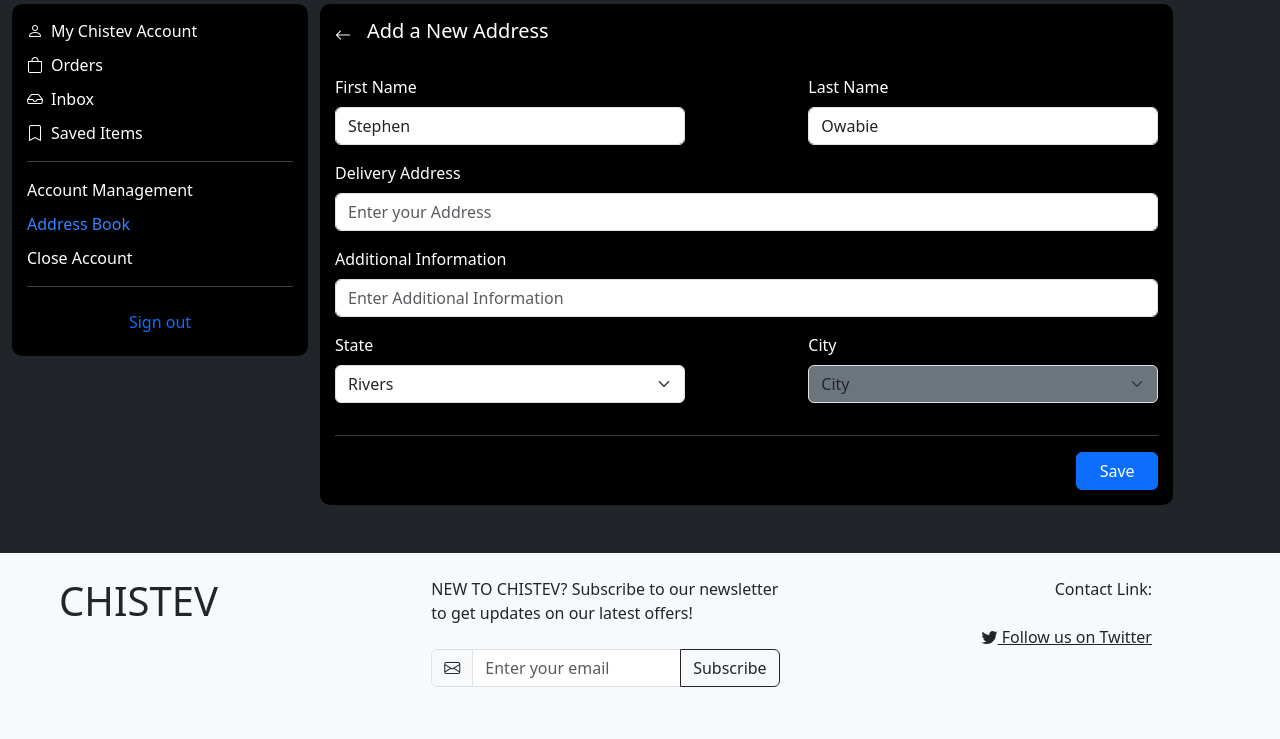
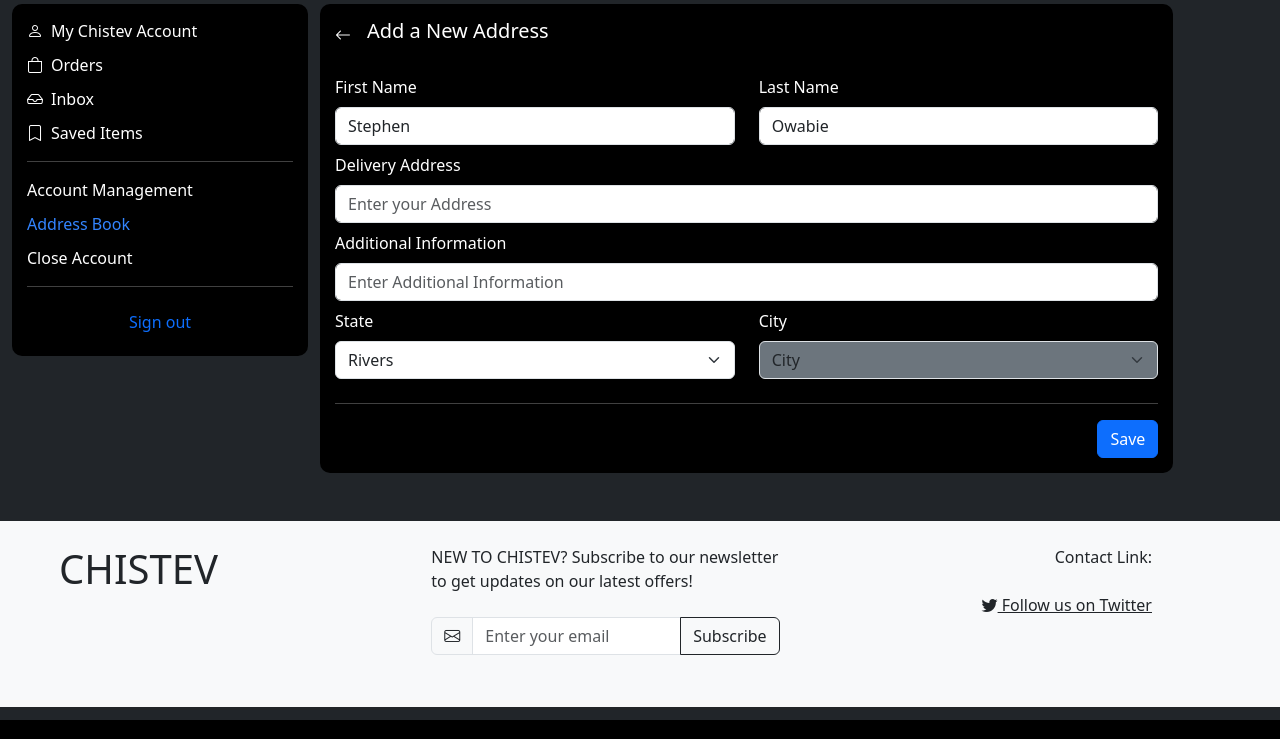
Before and after one commit to chistev/Django-Ecommerce, a Django app: page /accounts/address_book_create/ in a window 1280 px wide. Shown: the part 80-819 px from the top of the page. Run offline with Django 4.2, Linux system fonts and the light colour scheme; a user stored in the database is signed in; data comes from the database, SQL or seed files in the repository; parts of the project's set-up code (start-up, migrations or seed data) failed here and were passed over; some libraries are stand-ins or nearby versions.

Commit message:
made the address book create page responsive; made the views code for it cleaner; wrote test for authenticated users sending a GET request

```diff
--- a/accounts/forms.py
+++ b/accounts/forms.py
@@ -59,6 +59,8 @@ class EditBasicDetailsForm(forms.ModelForm):
         super(EditBasicDetailsForm, self).__init__(*args, **kwargs)
         for field_name in self.fields:
             self.fields[field_name].widget.attrs['class'] = 'form-control'
+
+
 class AddressForm(forms.ModelForm):
     class Meta:
         model = Address
@@ -76,32 +78,31 @@ class AddressForm(forms.ModelForm):
         # Populate the state field with the user's existing state
         if user and user.is_authenticated:  # Checking if the user is authenticated
             try:
-                # Assuming there's a direct ForeignKey relationship between CustomUser and State
                 user_state = user.addresses.first().state
             except AttributeError:
                 # Handle the case where the user doesn't have any addresses or the state is not set
                 user_state = None
-            self.fields['state'].queryset = State.objects.all()  # Adjust this queryset based on your State model
+            self.fields['state'].queryset = State.objects.all()
             self.fields['state'].initial = user_state
 
         # Add custom attributes and styling to individual fields
         self.fields['first_name'].widget.attrs.update({
             'class': 'form-control',
-            'id': 'firstName',  # ID for the first name field
-            'style': 'width: 350px !important;',
+            'id': 'firstName',
+            'style': 'width: 100% !important;',
             'name': 'first_name'
         })
 
         self.fields['last_name'].widget.attrs.update({
             'class': 'form-control',
-            'id': 'lastName',  # ID for the last name field
-            'style': 'width: 350px !important;',
+            'id': 'lastName',
+            'style': 'width: 100% !important;',
             'name': 'last_name'
         })
 
         self.fields['address'].widget.attrs.update({
             'class': 'form-control',
-            'id': 'address',  # ID for the last name field
+            'id': 'address',
             'style': 'width: 100% !important;',
             'placeholder': 'Enter your Address',
             'name': 'address'
@@ -109,7 +110,7 @@ class AddressForm(forms.ModelForm):
 
         self.fields['additional_info'].widget.attrs.update({
             'class': 'form-control',
-            'id': 'additional_info',  # ID for the last name field
+            'id': 'additional_info',
             'style': 'width: 100% !important;',
             'placeholder': 'Enter Additional Information',
             'name': 'additional_info'
@@ -118,6 +119,6 @@ class AddressForm(forms.ModelForm):
         self.fields['state'].widget.attrs.update({
             'class': 'form-select',
             'id': 'state',
-            'style': 'width: 350px !important',
+            'style': 'width: 100% !important',
             'name': 'state'
         })
--- a/accounts/templates/accounts/address_book_create.html
+++ b/accounts/templates/accounts/address_book_create.html
@@ -17,54 +17,55 @@
                 <form method="post" action="">
                     {% csrf_token %}
 
-                <!-- Input field for first name -->
-                <div style="display: flex; justify-content: space-between;">
-                    <div class="mb-3">
+                    <div class="row">
+                        <div class="col-md-6 mb-2">
+                            <div class="form-group">
                                 <label for="{{ form.first_name.id_for_label }}" class="form-label text-white">{{ form.first_name.label }}</label>
                                 {{ form.first_name }}
                             </div>
-
-                    <div class= "mb-3">
+                        </div>
+                        <div class="col-md-6 mb-2">
+                            <div class="form-group">
                                 <label for="{{ form.last_name.id_for_label }}" class="form-label text-white">{{ form.last_name.label }}</label>
                                 {{ form.last_name }}
                             </div>
                         </div>
+                    </div>
 
-                <div class="mb-3">
+                    <div class="form-group mb-2">
                         <label for="{{ form.address.id_for_label }}" class="form-label text-white">{{ form.address.label }}</label>
                         {{ form.address }}
                     </div>
 
-                <div class="mb-3">
+                    <div class="form-group mb-2">
                         <label for="{{ form.additional_info.id_for_label }}" class="form-label text-white">{{ form.additional_info.label }}</label>
                         {{ form.additional_info }}
                     </div>
 
-
-
-                <div style="display: flex; justify-content: space-between;">
-                    <div class="mb-3">
-                        <label for="{{ form.state.id_for_label }}" class="form-label text-white">{{ form.state.label }}</label>
+                    <div class="row">
+                        <div class="col-md-6 mb-2">
+                            <div class="form-group">
+                                <label for="{{ form.state.id_for_label }}" class="form-label text-white ">{{ form.state.label }}</label>
                                 {{ form.state }}
                             </div>
-
-                    <div class="mb-3">
-                        <!-- Add a message for city selection -->
-                        <div id="city-selection-message" class="text-danger" style="display: none;">
-                            Please select a city.
                         </div>
-
+                        <div class="col-md-6">
+                            <div class="form-group ">
                                 <label for="{{ form.city.id_for_label }}" class="form-label text-white">{{ form.city.label }}</label>
-                        <select class="form-select bg-secondary" id="city" name="city" style="width: 350px !important" disabled>
+                                <select class="form-select bg-secondary" style="width: 100% !important;" id="city" name="city">
                                     <option value="" disabled selected>City</option>
                                 </select>
                             </div>
                         </div>
+                    </div>
+
                     <hr>
-                <div style="display: flex; justify-content:right;">
-                    <button type="submit" class="btn btn-primary" style="width: 10%;">Save</button>
+
+                    <div class="form-group d-flex">
+                        <button type="submit" class="btn btn-primary ms-auto">Save</button>
                     </div>
                 </form>
+
             </div>
 
         </div>
--- a/accounts/views.py
+++ b/accounts/views.py
@@ -152,8 +152,6 @@ def login(request, email=None):
     return render(request, 'accounts/login.html', {'form': form})
 
 
-
-
 class CustomLogoutView(LogoutView):
     next_page = '/'  # Redirect to home page after logout
 
@@ -229,6 +227,8 @@ def remove_saved_product(request):
             return JsonResponse({'status': 'error', 'message': 'User is not authenticated.'}, status=403)
     else:
         return JsonResponse({'status': 'error', 'message': 'Invalid request.'}, status=400)
+
+
 @login_required
 def account_management(request):
     user = request.user  # Get the logged-in user
@@ -329,13 +329,13 @@ def address_book(request):
 @login_required
 def address_book_create(request):
     current_path = resolve(request.path_info).url_name
+    user = request.user
+    personal_details = user.personal_details
+
     if request.method == 'POST':
-        # Bind form with POST data and user object
         form = AddressForm(request.POST, user=request.user)
 
         if form.is_valid():
-            # Get the logged-in user
-            user = request.user
             # Save or update personal details for the user
             personal_details, created = PersonalDetails.objects.get_or_create(user=user)
             personal_details.first_name = form.cleaned_data['first_name']
@@ -349,38 +349,19 @@ def address_book_create(request):
 
             # Redirect the user to a success page
             return redirect('accounts:address_book')
-        else:
-            # Render the form again with validation errors
-            user = request.user
-            personal_details = user.personal_details
-            states = State.objects.all()
-            context = {
-                'user': user,
-                'personal_details': personal_details,
-                'states': states,
-                'form': form,
-                'current_path': current_path
-            }
-            return render(request, 'accounts/address_book_create.html', context)
-
     else:
-        # Handle GET request, render the address book creation form
-        user = request.user  # Get the logged-in user
-        personal_details = user.personal_details
-        initial_first_name = personal_details.first_name if personal_details else ''  # Initial first name
-        initial_last_name = personal_details.last_name if personal_details else ''  # Initial last name
-        initial_data = {'first_name': initial_first_name, 'last_name': initial_last_name}
-        # Pass the initial data and user object to the form
-        form = AddressForm(initial=initial_data, user=request.user)
-        states = State.objects.all()
-        context = {
-            'user': user,
-            'personal_details': personal_details,
-            'states': states,
-            'form': form,
-            'current_path': current_path
-        }
-        return render(request, 'accounts/address_book_create.html', context)
+        initial_data = {'first_name': personal_details.first_name if personal_details else '',
+                        'last_name': personal_details.last_name if personal_details else ''}
+        form = AddressForm(initial=initial_data, user=user)
+    states = State.objects.all()
+    context = {
+        'user': user,
+        'personal_details': personal_details,
+        'states': states,
+        'form': form,
+        'current_path': current_path
+    }
+    return render(request, 'accounts/address_book_create.html', context)
 
 
 def address_book_edit(request, address_id):
```
Also changed, not shown: accounts/tests.py (+17 -2 lines). Lines whose indentation alone changed are shown as unchanged.
